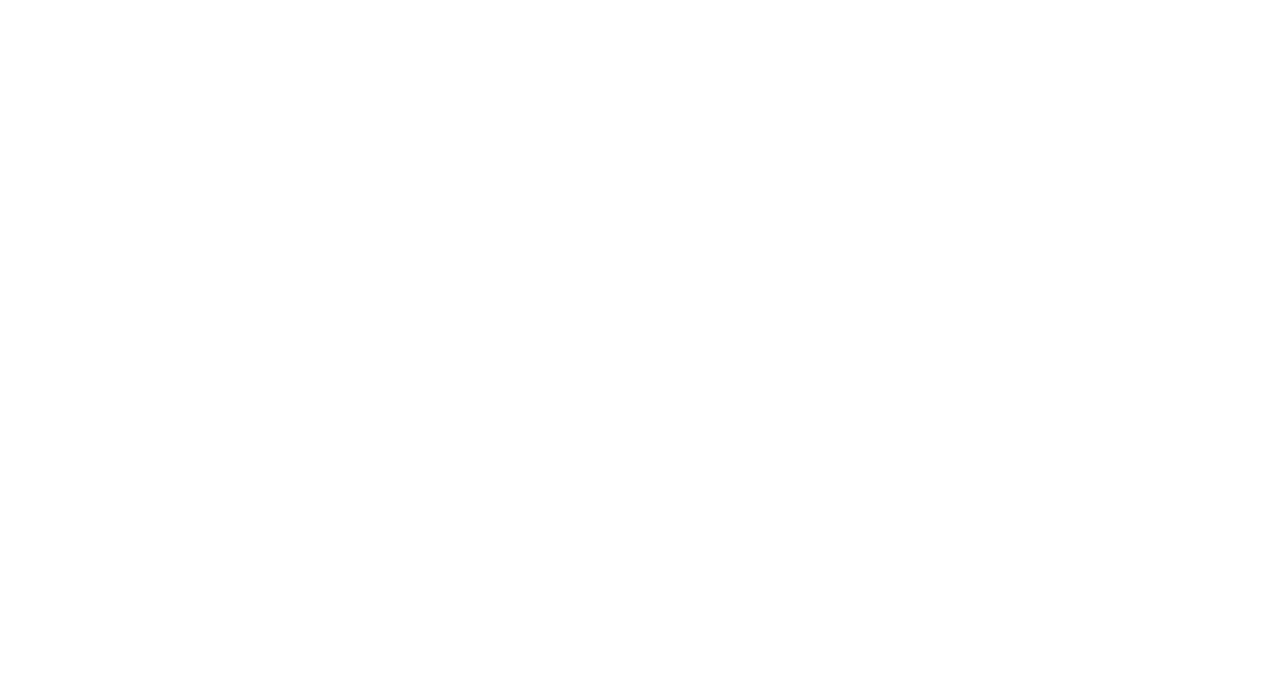
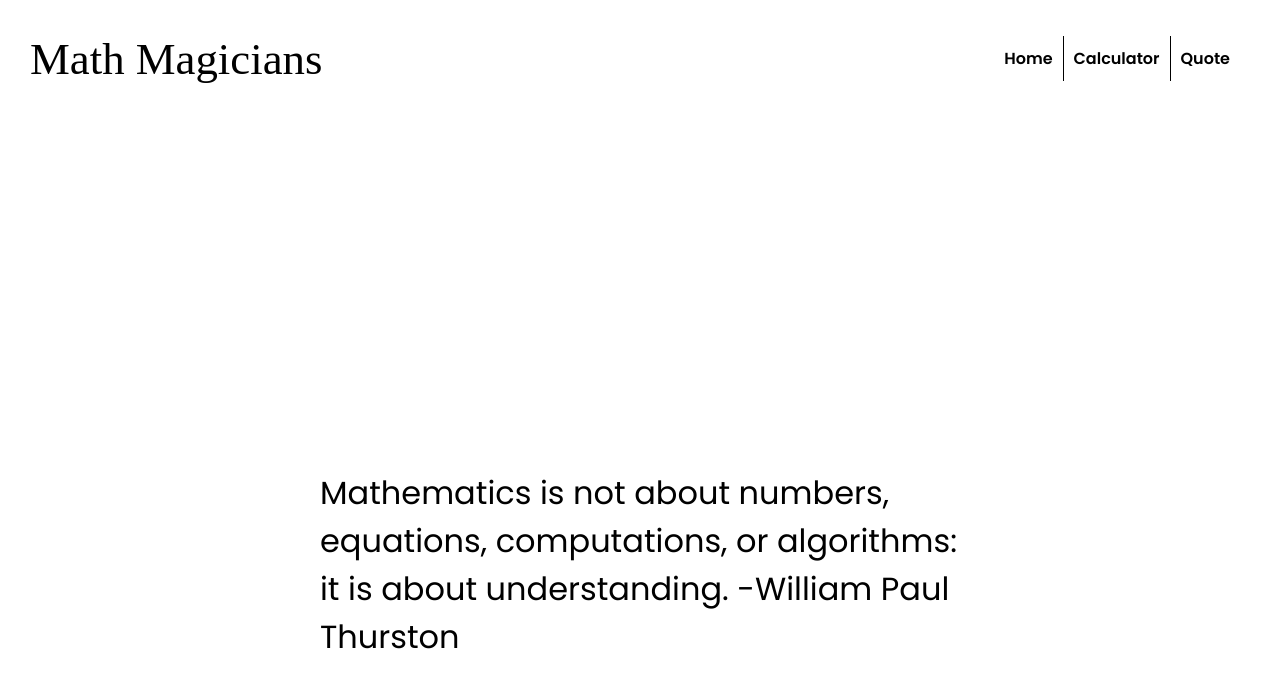
Before and after one commit to see-why/math__magicians, a React (Create React App) app: page /math__magicians/quote in a window 1280 px wide. Shown: the top 688 px of the page. Built offline with nearby package versions, Linux system fonts and the light colour scheme; a web font is replaced by a local one.

Commit message:
Add quote page and linked the navbar with pages

```diff
--- a/src/App.js
+++ b/src/App.js
@@ -3,6 +3,7 @@
 import Calculator from './components/Calculator';
 import Navigation from './components/Navigation';
 import Home from './components/Home';
+import Quote from './components/Quote';
 
 class App extends React.Component {
   constructor(props) {
@@ -13,16 +14,17 @@
   render() {
     return (
       <Switch>
-        <Route exact path="/">
+        <Route exact path="/math__magicians">
           <Navigation />
           <Home />
         </Route>
-        <Route path="/calculator">
+        <Route path="/math__magicians/calculator">
           <Navigation />
           <Calculator />
         </Route>
-        <Route path="/quote">
+        <Route path="/math__magicians/quote">
           <Navigation />
+          <Quote />
         </Route>
       </Switch>
     );
--- a/src/components/Navigation.css
+++ b/src/components/Navigation.css
@@ -8,6 +8,15 @@
   border: none;
 }
 
+.Visited {
+  text-decoration: none;
+  color: black;
+}
+
+.Visited:hover {
+  color: grey;
+}
+
 .link-container {
   list-style: none;
   display: flex;
--- a/src/components/Navigation.js
+++ b/src/components/Navigation.js
@@ -1,4 +1,5 @@
 import React from 'react';
+import { Link } from 'react-router-dom';
 import './Navigation.css';
 
 const Navigation = () => {
@@ -13,12 +14,18 @@
   return (
     <div style={{ display: 'flex', alignItems: 'center' }}>
       <span style={logo}>
-        Math Magicians
+        <Link to="/math__magicians" className="Visited">Math Magicians</Link>
       </span>
       <ul className="link-container">
-        <li className="links">Home</li>
-        <li className="links">Calculator</li>
-        <li className="links">Quote</li>
+        <li className="links">
+          <Link to="/math__magicians" className="Visited">Home</Link>
+        </li>
+        <li className="links">
+          <Link to="/math__magicians/calculator" className="Visited">Calculator</Link>
+        </li>
+        <li className="links">
+          <Link to="/math__magicians/quote" className="Visited">Quote</Link>
+        </li>
       </ul>
     </div>
   );
--- /dev/null
+++ b/src/components/Quote.css
@@ -0,0 +1,9 @@
+.Quote-container {
+  margin: 10rem;
+  padding: 5rem;
+}
+
+.Quote-text {
+  font-size: 2rem;
+  padding: 5rem;
+}
--- /dev/null
+++ b/src/components/Quote.js
@@ -0,0 +1,13 @@
+import React from 'react';
+import './Quote.css';
+
+const Quote = () => (
+  <div className="Quote-container">
+    <p className="Quote-text">
+      Mathematics is not about numbers, equations, computations,
+      or algorithms: it is about understanding. -William Paul Thurston
+    </p>
+  </div>
+);
+
+export default Quote;
```
